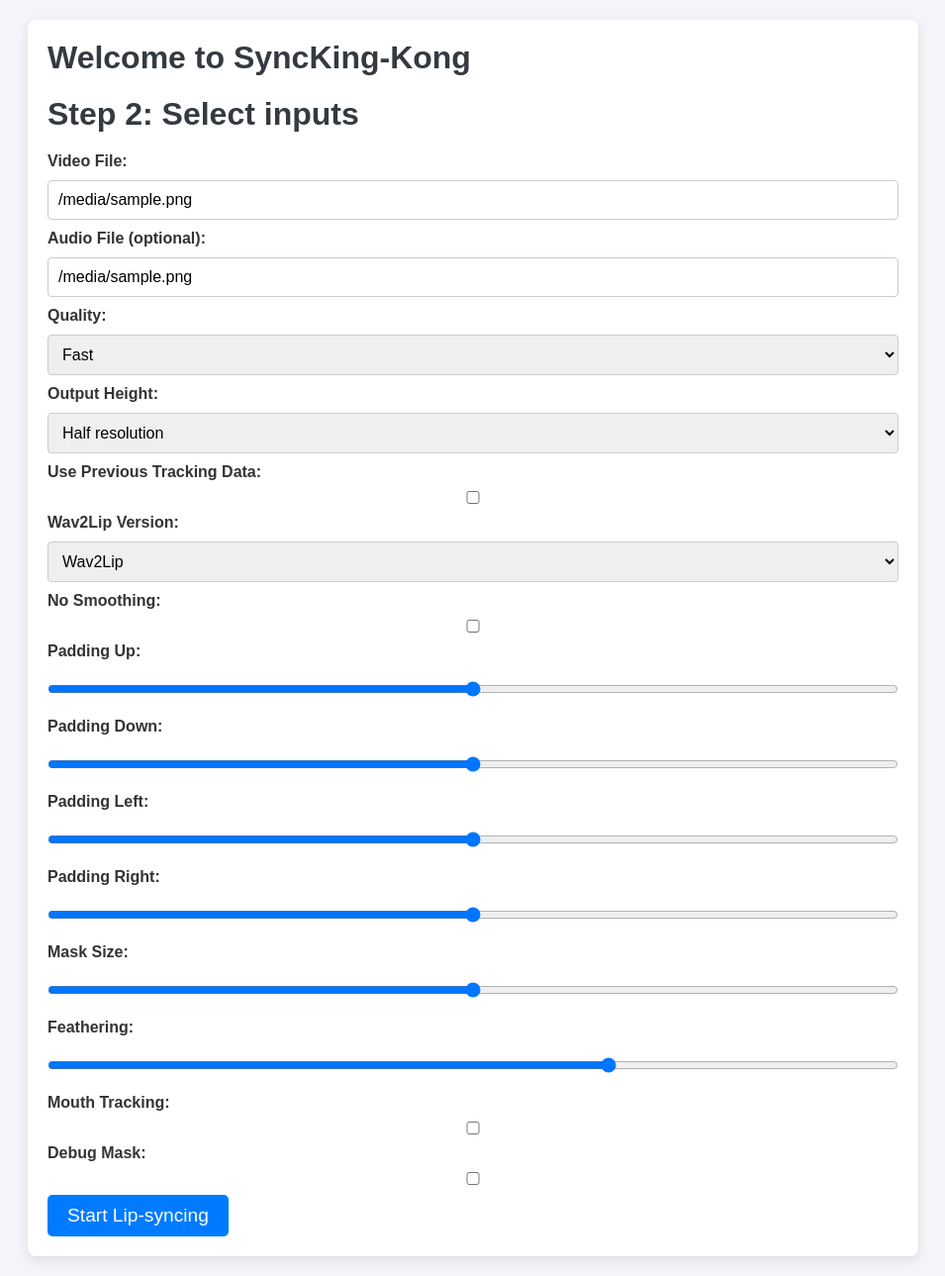
After one commit to Mashood-Basharat/flask_code, a Python web app: template templates/lipsyncing.html in a window 1280 px wide. The commit adds this page. Shown: the whole page at 99% size, without its empty margins (162-1117 px from the left). Run offline with Jinja, Linux system fonts and the light colour scheme; the template is opened without the code that fills it: most values are stand-ins (such as "Sample title", 1, 10 or a date in 2020).

Commit message:
created lipsyncing.html

```diff
--- /dev/null
+++ b/templates/lipsyncing.html
@@ -0,0 +1,70 @@
+{% extends 'base.html' %}
+
+{% block title %}Lip-syncing Setup{% endblock %}
+
+{% block content %}
+
+<h1>Step 2: Select inputs</h1>
+<form method="POST" action="{{ url_for('lipsyncing', video_file=video_file, audio_file=audio_file) }}">
+    <label for="video_file">Video File:</label>
+    <input type="text" name="video_file" value="{{ video_file }}" readonly>
+
+    <label for="audio_file">Audio File (optional):</label>
+    <input type="text" name="audio_file" value="{{ audio_file }}" readonly>
+
+    <label for="quality">Quality:</label>
+    <select name="quality">
+        <option value="Fast">Fast</option>
+        <option value="Improved">Improved</option>
+        <option value="Enhanced">Enhanced</option>
+    </select>
+
+    <label for="output_height">Output Height:</label>
+    <select name="output_height">
+        <option value="half resolution">Half resolution</option>
+        <option value="full resolution">Full resolution</option>
+        <option value="480">480</option>
+    </select>
+
+    <label for="use_previous_tracking_data">Use Previous Tracking Data:</label>
+    <input type="checkbox" name="use_previous_tracking_data">
+
+    <label for="wav2lip_version">Wav2Lip Version:</label>
+    <select name="wav2lip_version">
+        <option value="Wav2Lip">Wav2Lip</option>
+        <option value="Wav2Lip_GAN">Wav2Lip_GAN</option>
+    </select>
+
+    <label for="nosmooth">No Smoothing:</label>
+    <input type="checkbox" name="nosmooth">
+
+    <!-- Padding -->
+    <label for="U">Padding Up:</label>
+    <input type="range" name="U" min="-100" max="100" step="1">
+    <label for="D">Padding Down:</label>
+    <input type="range" name="D" min="-100" max="100" step="1">
+    <label for="L">Padding Left:</label>
+    <input type="range" name="L" min="-100" max="100" step="1">
+    <label for="R">Padding Right:</label>
+    <input type="range" name="R" min="-100" max="100" step="1">
+
+    <label for="size">Mask Size:</label>
+    <input type="range" name="size" min="1" max="6" step="0.1">
+
+    <label for="feathering">Feathering:</label>
+    <input type="range" name="feathering" min="0" max="3" step="1">
+
+    <label for="mouth_tracking">Mouth Tracking:</label>
+    <input type="checkbox" name="mouth_tracking">
+
+    <label for="debug_mask">Debug Mask:</label>
+    <input type="checkbox" name="debug_mask">
+
+    <button type="submit" class="btn-primary">Start Lip-syncing</button>
+</form>
+
+{% if message %}
+    <div class="message">{{ message }}</div>
+{% endif %}
+
+{% endblock %}
```
Also changed, not shown: templates/upload.html (+9 -1 lines).
